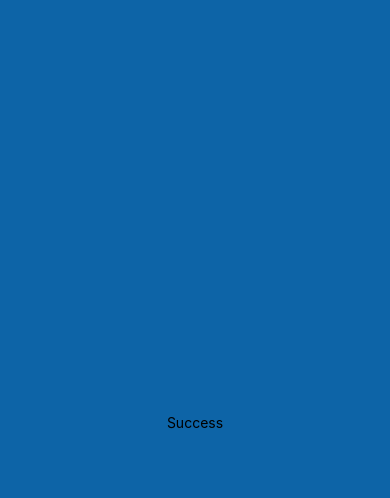
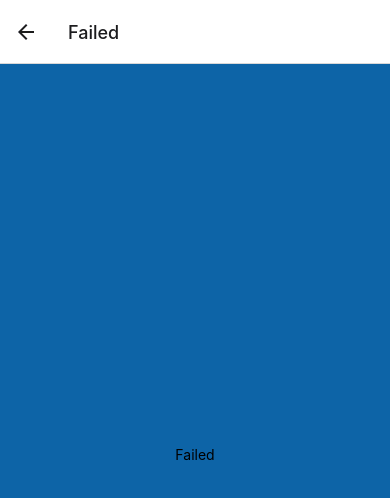
Before and after one commit to itay-az/TriviaGame, a React Native app: screen /Failed in a window 390 px wide. Shown: the top 498 px of the page. Built offline with nearby package versions, Linux system fonts and the light colour scheme.

Commit message:
finishing navigation and the first page

```diff
--- a/App.js
+++ b/App.js
@@ -1,19 +1,16 @@
 import React from 'react';
-import {  Text, TouchableOpacity, View } from 'react-native';
 import { styles } from './style/style';
-import mainStack from './src/navigation/index'
-import Dashboard from './src/screens/Dashboard';
-import Questions from './src/screens/Questions';
-import Failed from './src/screens/Failed';
-import Success from './src/screens/Success';
+import MainStack from './src/navigation/index';
+import {NavigationContainer} from '@react-navigation/native';
+
 
 
 const App = () => {
   return (
-    <View style={styles.container}>
-      <Success />
+    <NavigationContainer>
+      <MainStack />
+    </NavigationContainer>
 
-    </View>
   );
 }
 
--- a/app.json
+++ b/app.json
@@ -4,10 +4,8 @@
     "slug": "TriviaGame",
     "version": "1.0.0",
     "orientation": "portrait",
-    "icon": "./assets/icon.png",
     "userInterfaceStyle": "light",
     "splash": {
-      "image": "./assets/splash.png",
       "resizeMode": "contain",
       "backgroundColor": "#ffffff"
     },
@@ -22,12 +20,10 @@
     },
     "android": {
       "adaptiveIcon": {
-        "foregroundImage": "./assets/adaptive-icon.png",
         "backgroundColor": "#FFFFFF"
       }
     },
     "web": {
-      "favicon": "./assets/favicon.png"
     }
   }
 }
--- a/package.json
+++ b/package.json
@@ -9,16 +9,16 @@
     "web": "expo start --web"
   },
   "dependencies": {
+    "@react-native-masked-view/masked-view": "0.2.8",
     "@react-navigation/native": "^6.1.1",
     "@react-navigation/stack": "^6.3.10",
     "expo": "~47.0.9",
     "expo-status-bar": "~1.4.2",
     "react": "18.1.0",
     "react-native": "0.70.5",
+    "react-native-gesture-handler": "~2.8.0",
     "react-native-safe-area-context": "4.4.1",
-    "react-native-screens": "~3.18.0",
-    "react-native-gesture-handler": "~2.8.0",
-    "@react-native-masked-view/masked-view": "0.2.8"
+    "react-native-screens": "~3.18.0"
   },
   "devDependencies": {
     "@babel/core": "^7.12.9"
--- a/src/navigation/index.js
+++ b/src/navigation/index.js
@@ -1,15 +1,27 @@
 import React from 'react';
 import {createStackNavigator} from '@react-navigation/stack';
-import Dashboard from '../screens/Dashboard';
+import { styles } from '../../style/style';
 
-const MainStackNavigator = createStackNavigator();
-export const mainStack = () => {
+
+import Dashboard, {screenOptins as DashboardScreenOption} from '../screens/Dashboard';
+import Questions from '../screens/Questions';
+import Failed from '../screens/Failed';
+import Success from '../screens/Success';
+
+
+
+
+const Stack = createStackNavigator();
+
+const MainStack = () => {
 return (
-    <MainStackNavigator.Navigator>
-        <MainStackNavigator.Screen name={"main"} component={Dashboard} />
-        <MainStackNavigator.Screen />
-        <MainStackNavigator.Screen />
-        <MainStackNavigator.Screen />
-    </MainStackNavigator.Navigator>
+    <Stack.Navigator>
+        <Stack.Screen name={"Dashboard"} component={Dashboard} options={DashboardScreenOption}/>
+        <Stack.Screen name={"Questions"} component={Questions} />
+        <Stack.Screen name={"Failed"} component={Failed} />
+        <Stack.Screen name={"Success"} component={Success} />
+    </Stack.Navigator>
 )
-}
+};
+
+export default MainStack;
--- a/src/screens/Dashboard.js
+++ b/src/screens/Dashboard.js
@@ -1,18 +1,30 @@
 import React from 'react';
 import {SafeAreaView,Text,TouchableOpacity,Image} from 'react-native';
 import { styles } from '../../style/style';
+import Questions from './Questions';
 
-const Dashboard = () => {
+const Dashboard = props => {
+
+    const handleClick = () => {
+        props.navigation.navigate(Questions)
+    }
+
 
     return(
         <SafeAreaView style={styles.container}>
             <Image source={require('../../assets/splash_logo.png')} style={styles.mainLogo}/>
 
-            <TouchableOpacity style={styles.DashboardBtn}>
+            <TouchableOpacity style={styles.DashboardBtn} onPress={handleClick}>
                 <Text style={styles.btnTxt}>Let's Play</Text>
             </TouchableOpacity>
         </SafeAreaView>
     )
 }
 
+export const screenOptins = () => {
+    return {
+        headerShown:false
+    }
+}
+
 export default Dashboard;
--- a/style/style.js
+++ b/style/style.js
@@ -16,25 +16,22 @@ const Colors = {
 export const styles = StyleSheet.create({
     container: {
         flex: 1,
-        backgroundColor: '#fff',
         alignItems: 'center',
         justifyContent: 'center',
         backgroundColor:Colors.backgroundBlue,
-        margin:0,
-        padding:0
       },
       mainLogo:{
         justifyContent:'center',
         alignItems:'center',
-        width:500,
-        height:500,
+        width:400,
+        height:400,
         resizeMode:'contain'
       },
 
       DashboardBtn:{
         paddingHorizontal:70,
-        marginTop:80,
-        width:'100%',
+        marginTop:100,
+        width:'80%',
         height:'10%',
         backgroundColor:Colors.white,
         borderRadius:20,
@@ -46,5 +43,9 @@ export const styles = StyleSheet.create({
         color:Colors.fontAnswerColor,
         fontSize:32,
         fontWeight:'bold'
-      }
+      },
+      dashboardHeaderStyle:{
+        backgroundColor:Colors.backgroundBlue,
+        borderColor:Colors.backgroundBlue
+    }
 })
```
